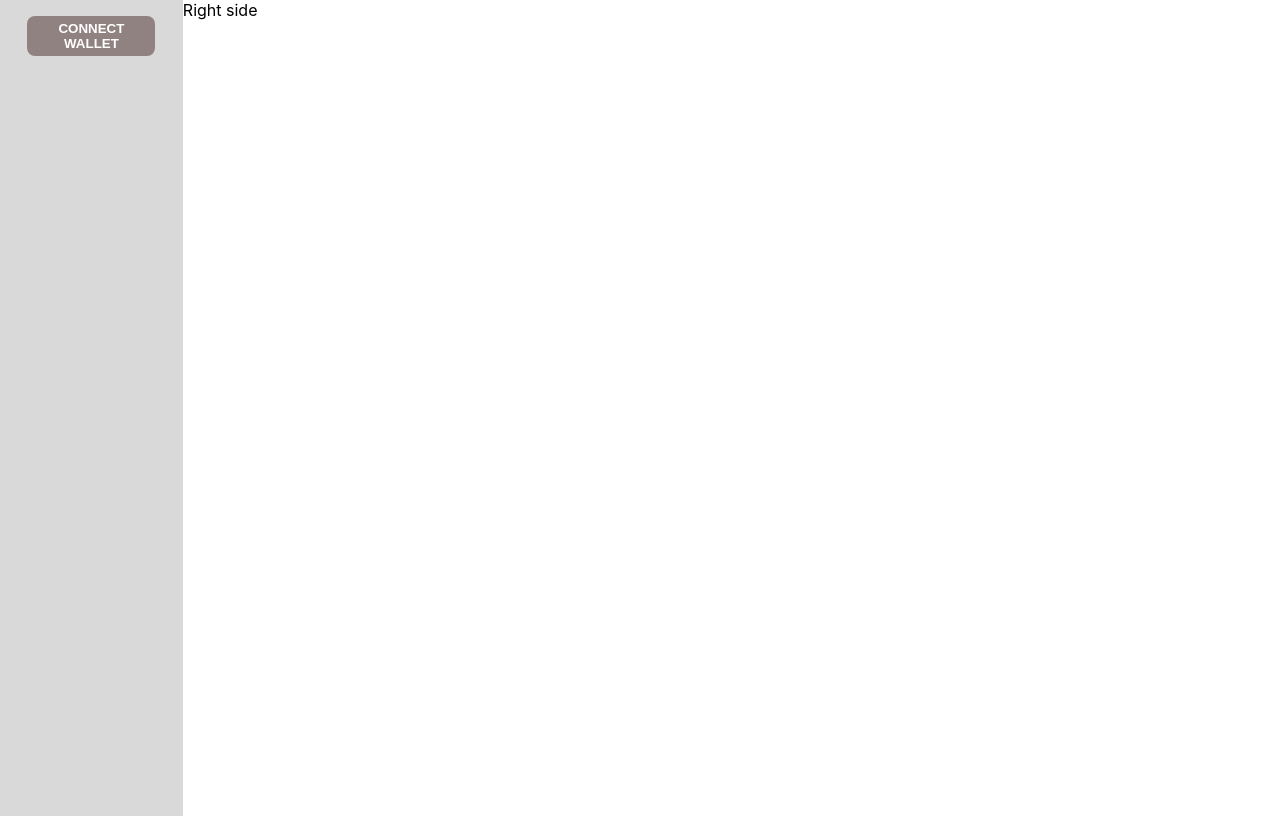
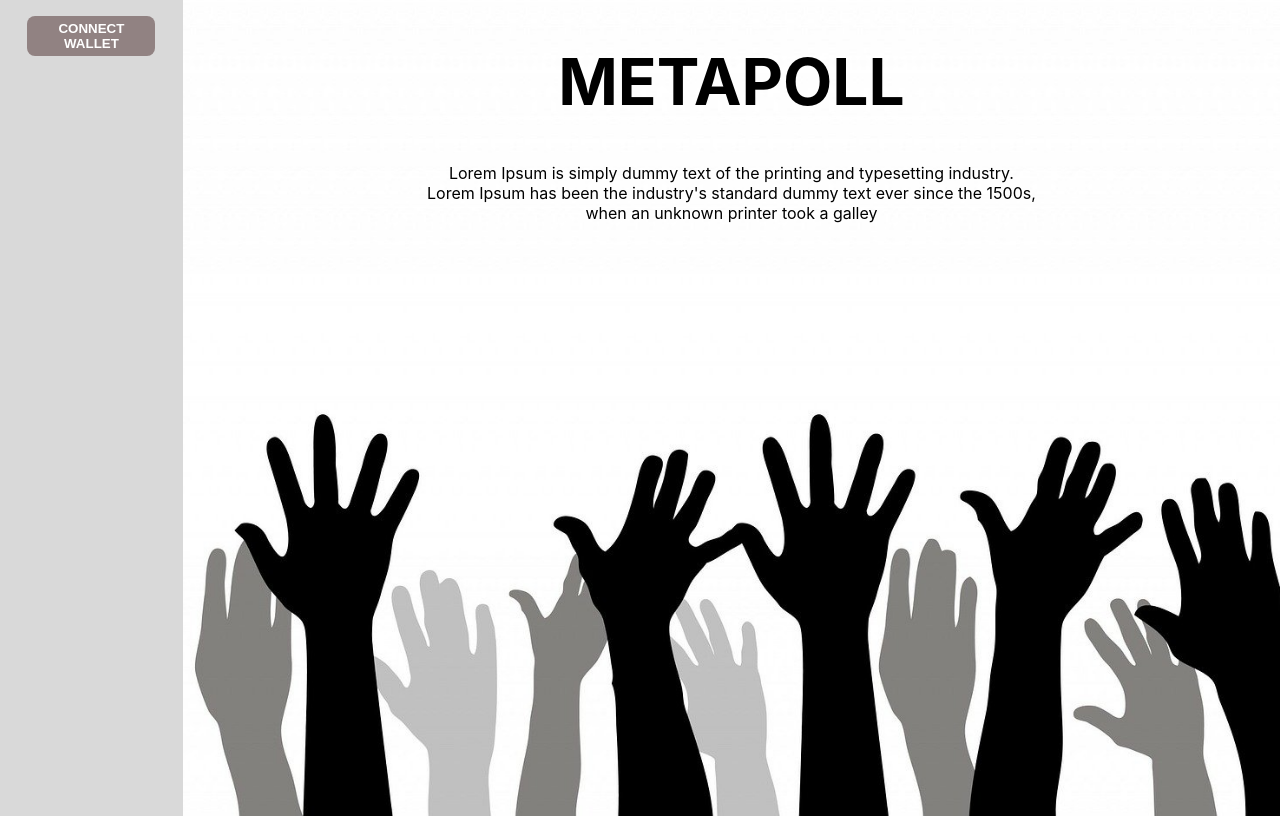
Before and after one commit to abdulragib/Meta-Poll, a React (Create React App) app: page / in a window 1280 px wide. Built offline with nearby package versions, Linux system fonts and the light colour scheme; the HTML template or start-up script is replaced by a standard one.

Commit message:
Home Right side done

```diff
--- a/src/Components/Home/Home.css
+++ b/src/Components/Home/Home.css
@@ -1,8 +1,23 @@
-.Home{
-    display:flex;
+.Home {
+  display: flex;
 }
 
+.home-Title{
+  font-size:4rem;
+  text-transform: uppercase;
+}
 
-.right-h{
-   flex:6;
+.right-h {
+  flex: 6;
+  display: flex;
+  flex-direction: column;
+  align-items: center;
+  background-image: url("../../assets/hands.jpg");
+  background-size: cover;
+  background-repeat: no-repeat;
+  background-position: center center;
 }
+
+.right-h:nth-child(2){
+  text-align: center;
+}
--- a/src/Components/Home/Home.jsx
+++ b/src/Components/Home/Home.jsx
@@ -9,7 +9,12 @@ const Home = () => {
             CONNECT WALLET
         </button>
         </div>
-       <div className='right-h'>Right side</div>
+       <div className='right-h'>
+        <h1 className="home-Title">MetaPoll</h1>
+        <span>Lorem Ipsum is simply dummy text of the printing and typesetting industry.<br></br>
+           Lorem Ipsum has been the industry's standard dummy text ever since the 1500s,<br></br>
+            when an unknown printer took a galley</span>
+       </div>
     </div>
   )
 }
```
Also changed, not shown: src/assets/hands.jpg (added).
